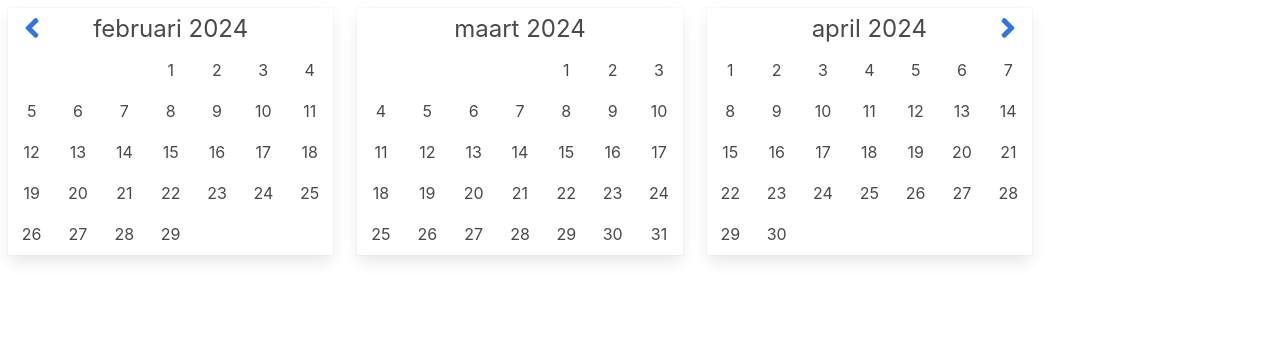
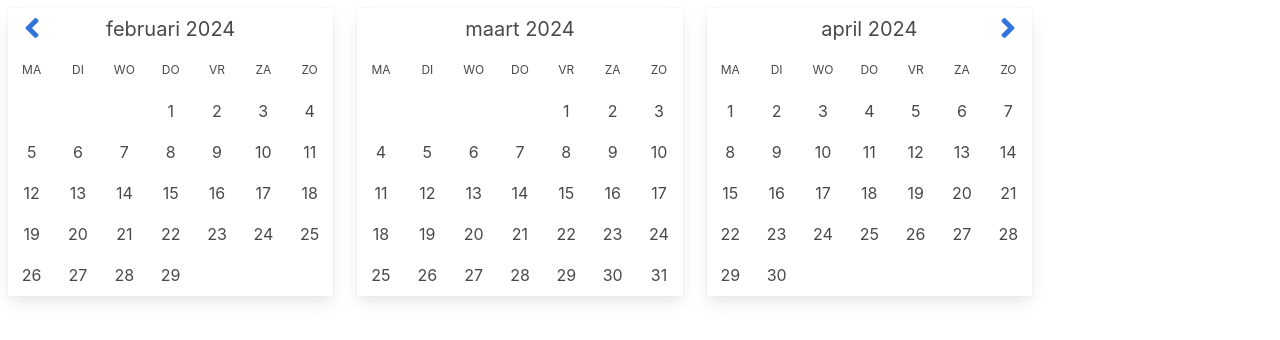
Before and after one commit to helpermedia/helper-react-calendar, a React (Vite) app: page / in a window 1280 px wide. Shown: the top 340 px of the page. Built offline with nearby package versions, Linux system fonts and the light colour scheme.

Commit message:
Days of the week added

```diff
--- a/src/components/Month.tsx
+++ b/src/components/Month.tsx
@@ -1,7 +1,7 @@
 import React from 'react'
 import Week from './Week'
 import { CalMonth } from '../types'
-import { Locale, format } from 'date-fns'
+import { Locale, format, eachDayOfInterval } from 'date-fns'
 
 type Props = {
   month: CalMonth
@@ -13,10 +13,23 @@ export default function Month({
   locale,
 }: Props): React.ReactElement {
 
+  const weekDays = () => {
+    const firstDayOfTheWeek = month.weeks[1].days[0].date
+    const lastDayOfTheWeek = month.weeks[1].days[6].date
+    return eachDayOfInterval({ start: firstDayOfTheWeek, end: lastDayOfTheWeek })
+  }
+
   return (
     <div className="cal-month">
       <div className="cal-month-title">
         {format(month.weeks[0].days[0].date, 'LLLL', { locale: locale })} {format(month.weeks[0].days[0].date, 'yyyy', { locale: locale })}
+      </div>
+      <div className="cal-weekdays">
+        {weekDays().map((day, key) => (
+          <div key={key} className="cal-weekday">
+            {format(day, 'EEEEEE', { locale: locale })}
+          </div>
+        ))}
       </div>
       {month.weeks.map(week => (
         <Week key={week.days[0].date.toString()} week={week} locale={locale} />
--- a/src/styles.scss
+++ b/src/styles.scss
@@ -1,11 +1,4 @@
 @charset "utf-8";
-
-body {
-  font-family: -apple-system, BlinkMacSystemFont, "Segoe UI", "Noto Sans", Helvetica, Arial, sans-serif;
-  color: #494949;
-  font-size: 1rem;
-  line-height: 1.5;
-}
 
 /* Breakpoints */
 $breakpoint-tablet: 769px;
@@ -14,9 +7,17 @@ $breakpoint-widescreen: 1216px;
 $breakpoint-fullhd: 1408px;
 
 /* Colors */
+$font-color: #494949;
 $border-color: #fff; // #dbdbdb;
 $link-color: #3273dc;
 $white: #fff;
+
+body {
+  font-family: -apple-system, BlinkMacSystemFont, "Segoe UI", "Noto Sans", Helvetica, Arial, sans-serif;
+  color: $font-color;
+  font-size: 1rem;
+  line-height: 1.5;
+}
 
 /* Layout */
 $gap: 1.5rem;
@@ -50,7 +51,7 @@ $gap: 1.5rem;
 }
 
 .cal-month-title {
-  font-size: 1.5rem;
+  font-size: 1.25rem;
   line-height: 2.5rem;
   height: 2.5rem;
   border: 1px solid $border-color;
@@ -82,14 +83,14 @@ $gap: 1.5rem;
   right: .5rem;
 }
 
-.cal-week {
+.cal-week, .cal-weekdays {
   display: flex;
   flex-wrap: wrap;
   flex-direction: row;
   border-right: 1px solid $border-color;
 }
 
-.cal-day {
+.cal-day, .cal-weekday {
   flex: 0 0 calc((1/7 * 100%) - 1px);
   text-align: center;
   vertical-align: middle;
@@ -98,3 +99,8 @@ $gap: 1.5rem;
   line-height: 2.5rem;
   height: 2.5rem;
 }
+
+.cal-weekday {
+  text-transform: uppercase;
+  font-size: .75rem;
+}
```
